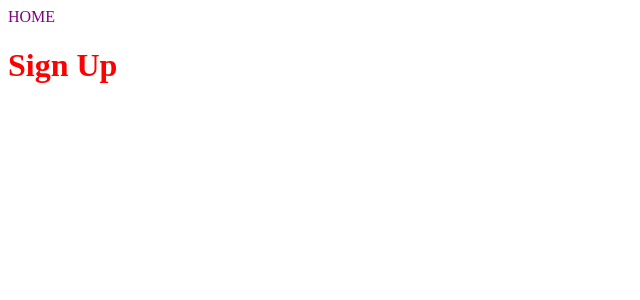
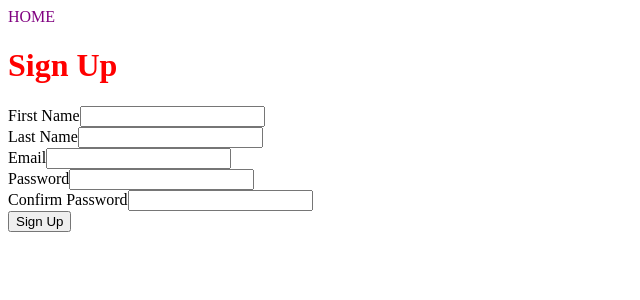
Before and after one commit to PieterJanDelbecke/silvercare-client, a React (Vite) app: page /signup in a window 1280 px wide. Shown: the top 300 px of the page, without its empty margins (0-640 px from the left). Built offline with nearby package versions, Linux system fonts and the light colour scheme.

Commit message:
sign in forms with Formik/Yup

```diff
--- a/package.json
+++ b/package.json
@@ -12,10 +12,12 @@
 	"dependencies": {
 		"@emotion/styled": "^11.11.0",
 		"axios": "^1.5.0",
+		"formik": "^2.4.5",
 		"react": "^18.2.0",
 		"react-dom": "^18.2.0",
 		"react-router": "^6.16.0",
-		"react-router-dom": "^6.16.0"
+		"react-router-dom": "^6.16.0",
+		"yup": "^1.3.0"
 	},
 	"devDependencies": {
 		"@types/react": "^18.2.15",
--- a/src/pages/sign-up.jsx
+++ b/src/pages/sign-up.jsx
@@ -1,6 +1,8 @@
 // import {useState, useEffect} from "react";
 import styled from "@emotion/styled";
 import { Link } from "react-router-dom";
+import { Formik, Form, Field, ErrorMessage } from "formik";
+import * as Yup from "yup";
 
 const Header = styled.h1`
 	color: red;
@@ -12,10 +14,64 @@ const HomeLink = styled(Link)`
 `;
 
 const SignUpPage = () => {
+	const initialValues = {
+		firstName: "",
+		lastName: "",
+		email: "",
+		password: "",
+		confirmPassword: "",
+	};
+
+	const validationSchema = Yup.object({
+		firstName: Yup.string().required("First Name is required"),
+		lastName: Yup.string().required("Last Name is required"),
+		email: Yup.string().email("Invalid email address").required("Email is required"),
+		password: Yup.string().min(6, "Password must be at least 6 characters").required("Password is required"),
+		confirmPassword: Yup.string()
+			.oneOf([Yup.ref("password"), null], "Passwords must match")
+			.required("Confirm Password is required"),
+	});
+
+	const onSubmit = (values) => {
+		console.log(values);
+	};
+
 	return (
 		<>
 			<HomeLink to={"/"}>HOME</HomeLink>
 			<Header>Sign Up</Header>
+			<div>
+				<Formik initialValues={initialValues} validationSchema={validationSchema} onSubmit={onSubmit}>
+					<Form>
+						<div>
+							<label htmlFor="firstName">First Name</label>
+							<Field type="text" id="firstName" name="firstName" />
+							<ErrorMessage name="firstName" compontent="div" />
+						</div>
+						<div>
+							<label htmlFor="lastName">Last Name</label>
+							<Field type="text" id="lastName" name="lastName" />
+							<ErrorMessage name="lastName" compontent="div" />
+						</div>
+						<div>
+							<label htmlFor="email">Email</label>
+							<Field type="text" id="email" name="email" />
+							<ErrorMessage name="email" compontent="div" />
+						</div>
+						<div>
+							<label htmlFor="password">Password</label>
+							<Field type="text" id="password" name="password" />
+							<ErrorMessage name="password" compontent="div" />
+						</div>
+						<div>
+							<label htmlFor="confirmPassword">Confirm Password</label>
+							<Field type="text" id="confirmPassword" name="confirmPassword" />
+							<ErrorMessage name="confirmPassword" compontent="div" />
+						</div>
+						<button type="submit">Sign Up</button>
+					</Form>
+				</Formik>
+			</div>
 		</>
 	);
 };
```
Also changed, not shown: 1 other file (tests, documents, lock files or other folders).
